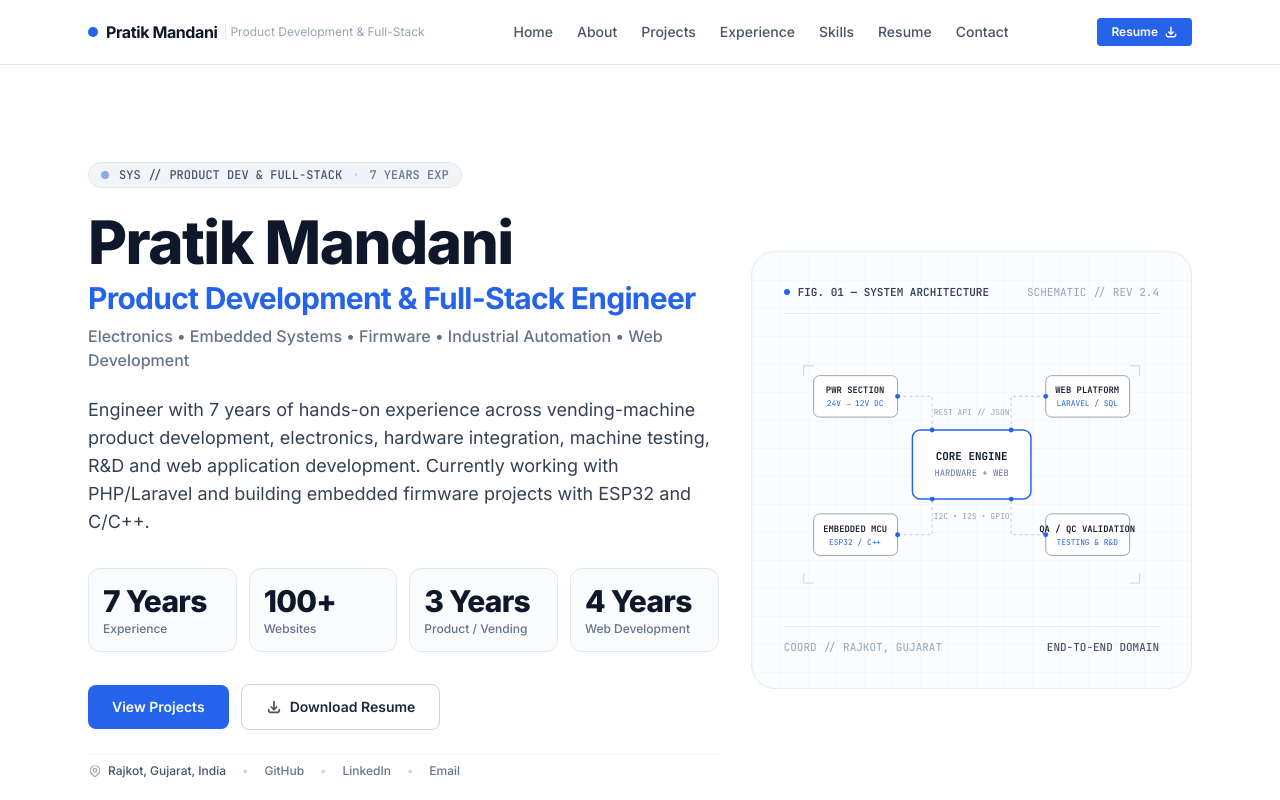
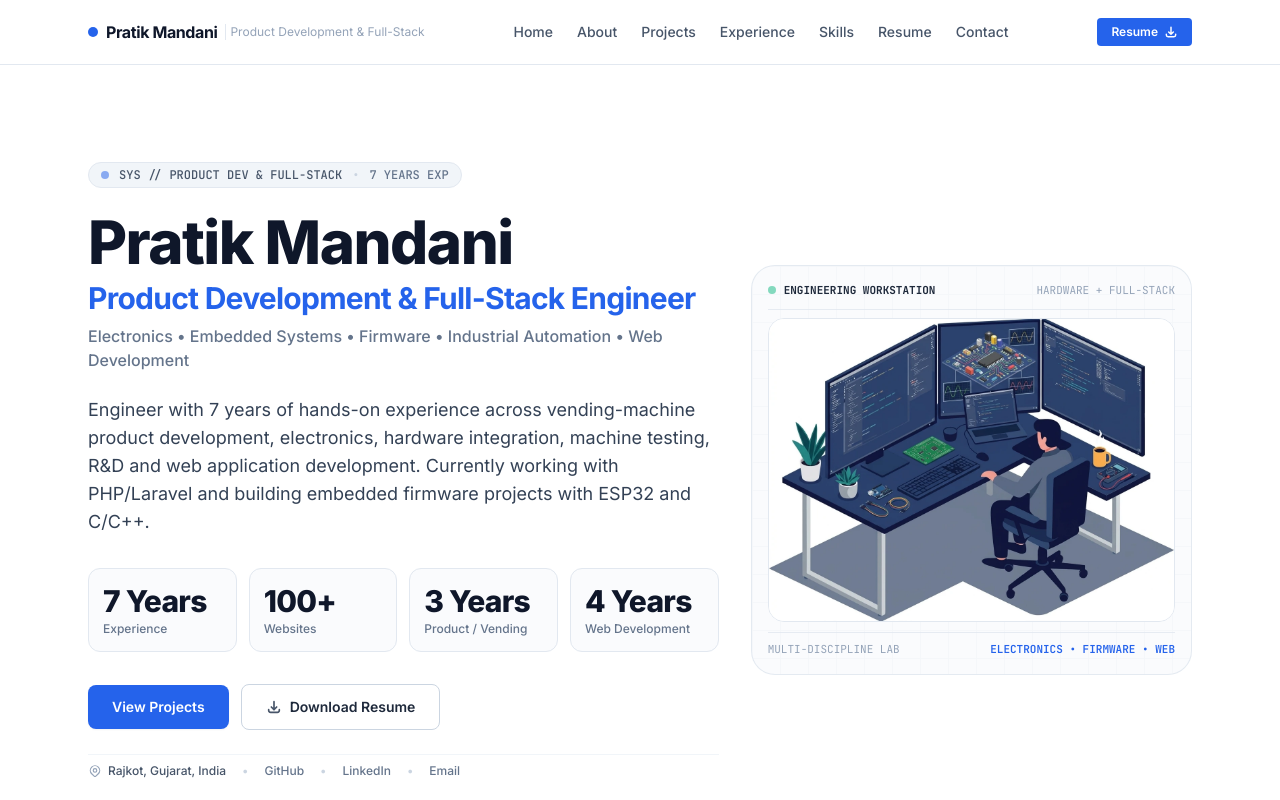
Before and after one commit to pratik-mandani/pratik-mandani.github.io, a React (Vite) app: page / in a window 1280 px wide. Shown: the top 800 px of the page. Built offline with nearby package versions, Linux system fonts and the light colour scheme.

Commit message:
feat: add isometric engineering workstation illustration to Hero section

```diff
--- a/src/components/sections/Hero.tsx
+++ b/src/components/sections/Hero.tsx
@@ -115,92 +115,36 @@ export function Hero() {
 
           </div>
 
-          {/* Right Column: Subtle Editorial Circuit & System Schematic Visual (5 cols on lg) */}
+          {/* Right Column: Engineering Workstation Graphic (5 cols on lg) */}
           <div className="lg:col-span-5">
-            <div className="relative p-6 sm:p-8 rounded-3xl border border-slate-200/80 bg-slate-50/50 shadow-2xs overflow-hidden">
+            <div className="relative p-3 sm:p-4 rounded-3xl border border-slate-200/90 bg-slate-50/70 shadow-xs overflow-hidden group">
 
               {/* Subtle Grid Underlay */}
-              <div className="absolute inset-0 bg-eng-grid opacity-40 pointer-events-none"></div>
+              <div className="absolute inset-0 bg-eng-grid opacity-30 pointer-events-none"></div>
 
-              {/* Minimal Editorial Schematic Header */}
-              <div className="relative flex items-center justify-between pb-3 mb-6 border-b border-slate-200/80 text-[11px] font-mono text-slate-400">
+              {/* Minimal Header */}
+              <div className="relative flex items-center justify-between pb-2.5 mb-2 border-b border-slate-200/80 text-[11px] font-mono text-slate-500">
                 <span className="flex items-center gap-2">
-                  <span className="w-1.5 h-1.5 rounded-full bg-blue-600"></span>
-                  <span className="text-slate-700 font-semibold">FIG. 01 — SYSTEM ARCHITECTURE</span>
+                  <span className="w-2 h-2 rounded-full bg-emerald-500 animate-pulse"></span>
+                  <span className="text-slate-800 font-bold">ENGINEERING WORKSTATION</span>
                 </span>
-                <span>SCHEMATIC // REV 2.4</span>
+                <span className="text-slate-400">HARDWARE + FULL-STACK</span>
               </div>
 
-              {/* Clean SVG Circuit & Geometry Illustration */}
-              <div className="relative flex items-center justify-center py-2">
-                <svg
-                  viewBox="0 0 380 260"
-                  className="w-full h-auto text-slate-700"
-                  fill="none"
-                  xmlns="http://www.w3.org/2000/svg"
-                >
-                  {/* Subtle alignment crosshairs */}
-                  <path d="M20 20 L30 20 M20 20 L20 30" stroke="#cbd5e1" strokeWidth="1" />
-                  <path d="M360 20 L350 20 M360 20 L360 30" stroke="#cbd5e1" strokeWidth="1" />
-                  <path d="M20 240 L30 240 M20 240 L20 230" stroke="#cbd5e1" strokeWidth="1" />
-                  <path d="M360 240 L350 240 M360 240 L360 230" stroke="#cbd5e1" strokeWidth="1" />
-
-                  {/* Central Engineering Hub Node */}
-                  <rect x="130" y="85" width="120" height="70" rx="8" fill="#ffffff" stroke="#2563eb" strokeWidth="1.5" />
-                  <text x="190" y="115" textAnchor="middle" fill="#0f172a" fontSize="11" fontFamily="JetBrains Mono, monospace" fontWeight="700">CORE ENGINE</text>
-                  <text x="190" y="132" textAnchor="middle" fill="#64748b" fontSize="9" fontFamily="JetBrains Mono, monospace">HARDWARE + WEB</text>
-
-                  {/* Top Left: Power Section (24V -> 12V) */}
-                  <rect x="30" y="30" width="85" height="42" rx="6" fill="#ffffff" stroke="#94a3b8" strokeWidth="1" />
-                  <text x="72" y="48" textAnchor="middle" fill="#0f172a" fontSize="9" fontFamily="JetBrains Mono, monospace" fontWeight="600">PWR SECTION</text>
-                  <text x="72" y="61" textAnchor="middle" fill="#2563eb" fontSize="8" fontFamily="JetBrains Mono, monospace">24V → 12V DC</text>
-
-                  {/* Top Right: Full-Stack Web Platform */}
-                  <rect x="265" y="30" width="85" height="42" rx="6" fill="#ffffff" stroke="#94a3b8" strokeWidth="1" />
-                  <text x="307" y="48" textAnchor="middle" fill="#0f172a" fontSize="9" fontFamily="JetBrains Mono, monospace" fontWeight="600">WEB PLATFORM</text>
-                  <text x="307" y="61" textAnchor="middle" fill="#2563eb" fontSize="8" fontFamily="JetBrains Mono, monospace">LARAVEL / SQL</text>
-
-                  {/* Bottom Left: Embedded MCU & Bus */}
-                  <rect x="30" y="170" width="85" height="42" rx="6" fill="#ffffff" stroke="#94a3b8" strokeWidth="1" />
-                  <text x="72" y="188" textAnchor="middle" fill="#0f172a" fontSize="9" fontFamily="JetBrains Mono, monospace" fontWeight="600">EMBEDDED MCU</text>
-                  <text x="72" y="201" textAnchor="middle" fill="#2563eb" fontSize="8" fontFamily="JetBrains Mono, monospace">ESP32 / C++</text>
-
-                  {/* Bottom Right: Industrial R&D Testing */}
-                  <rect x="265" y="170" width="85" height="42" rx="6" fill="#ffffff" stroke="#94a3b8" strokeWidth="1" />
-                  <text x="307" y="188" textAnchor="middle" fill="#0f172a" fontSize="9" fontFamily="JetBrains Mono, monospace" fontWeight="600">QA / QC VALIDATION</text>
-                  <text x="307" y="201" textAnchor="middle" fill="#2563eb" fontSize="8" fontFamily="JetBrains Mono, monospace">TESTING &amp; R&amp;D</text>
-
-                  {/* Connecting Traces with subtle engineering nodes */}
-                  {/* Power to Core */}
-                  <path d="M115 51 L150 51 L150 85" stroke="#cbd5e1" strokeWidth="1.2" strokeDasharray="3 3" />
-                  <circle cx="115" cy="51" r="2.5" fill="#2563eb" />
-                  <circle cx="150" cy="85" r="2.5" fill="#2563eb" />
-
-                  {/* Web to Core */}
-                  <path d="M265 51 L230 51 L230 85" stroke="#cbd5e1" strokeWidth="1.2" strokeDasharray="3 3" />
-                  <circle cx="265" cy="51" r="2.5" fill="#2563eb" />
-                  <circle cx="230" cy="85" r="2.5" fill="#2563eb" />
-
-                  {/* Embedded to Core */}
-                  <path d="M115 191 L150 191 L150 155" stroke="#cbd5e1" strokeWidth="1.2" strokeDasharray="3 3" />
-                  <circle cx="115" cy="191" r="2.5" fill="#2563eb" />
-                  <circle cx="150" cy="155" r="2.5" fill="#2563eb" />
-
-                  {/* QA/QC to Core */}
-                  <path d="M265 191 L230 191 L230 155" stroke="#cbd5e1" strokeWidth="1.2" strokeDasharray="3 3" />
-                  <circle cx="265" cy="191" r="2.5" fill="#2563eb" />
-                  <circle cx="230" cy="155" r="2.5" fill="#2563eb" />
-
-                  {/* Bus Labels */}
-                  <text x="190" y="70" textAnchor="middle" fill="#94a3b8" fontSize="8" fontFamily="JetBrains Mono, monospace">REST API // JSON</text>
-                  <text x="190" y="175" textAnchor="middle" fill="#94a3b8" fontSize="8" fontFamily="JetBrains Mono, monospace">I2C • I2S • GPIO</text>
-                </svg>
+              {/* Image Frame */}
+              <div className="relative rounded-2xl overflow-hidden bg-white border border-slate-200 shadow-2xs">
+                <img
+                  src="/images/hero-workstation.webp"
+                  alt="Product Development and Full-Stack Engineering Workstation"
+                  className="w-full h-auto object-cover transform group-hover:scale-[1.015] transition-transform duration-300"
+                  loading="eager"
+                />
               </div>
 
-              {/* Minimal Engineering Footnote */}
-              <div className="relative mt-4 pt-3 border-t border-slate-200/80 flex items-center justify-between text-[11px] font-mono text-slate-400">
-                <span>COORD // RAJKOT, GUJARAT</span>
-                <span className="text-slate-600 font-medium">END-TO-END DOMAIN</span>
+              {/* Footnote */}
+              <div className="relative mt-2.5 pt-2 border-t border-slate-200/80 flex items-center justify-between text-[11px] font-mono text-slate-400">
+                <span>MULTI-DISCIPLINE LAB</span>
+                <span className="text-blue-600 font-semibold">ELECTRONICS • FIRMWARE • WEB</span>
               </div>
 
             </div>
```
Also changed, not shown: public/images/hero-workstation.png (added), public/images/hero-workstation.webp (added).
